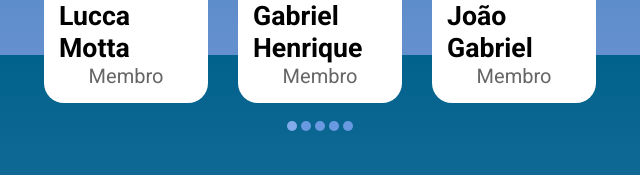
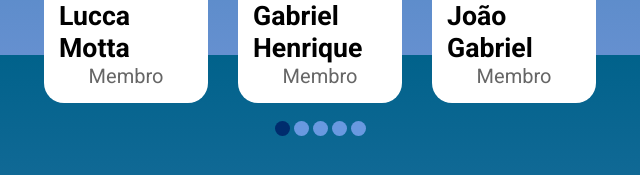
Before and after one commit to bergamojoao/membroscodifica, a plain HTML site: page index.html in a window 1280 px wide. Shown: the part 745-920 px from the top of the page, 548-1188 px from the left. Drawn offline with Linux system fonts and the light colour scheme.

Commit message:
button de 10px para 15px

```diff
--- a/styles.css
+++ b/styles.css
@@ -162,12 +162,13 @@ header{
 .members-list .scroller .scroller-button {
     margin: 2px;
     border-radius: 50%;
-    height: 10px;
-    width: 10px;
+    height: 15px;
+    width: 15px;
     padding: 0px;
     border: none;
     background-color: #6999e0;
     transition: background 0.2s;
+    cursor: pointer;
 }
 
 .members-list .scroller .scroller-button:not(.selected):hover {
@@ -175,5 +176,5 @@ header{
 }
 
 .members-list .scroller .scroller-button.selected {
-    background-color: #81abeb;
+    background-color: #002c6d;
 }
```
